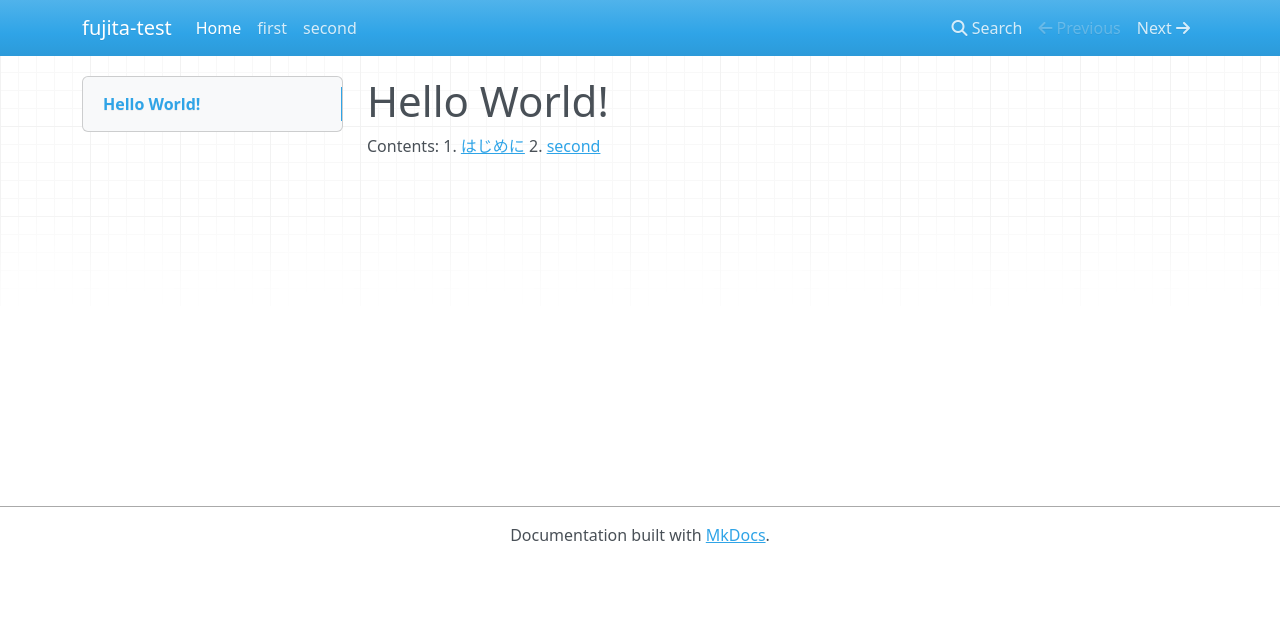
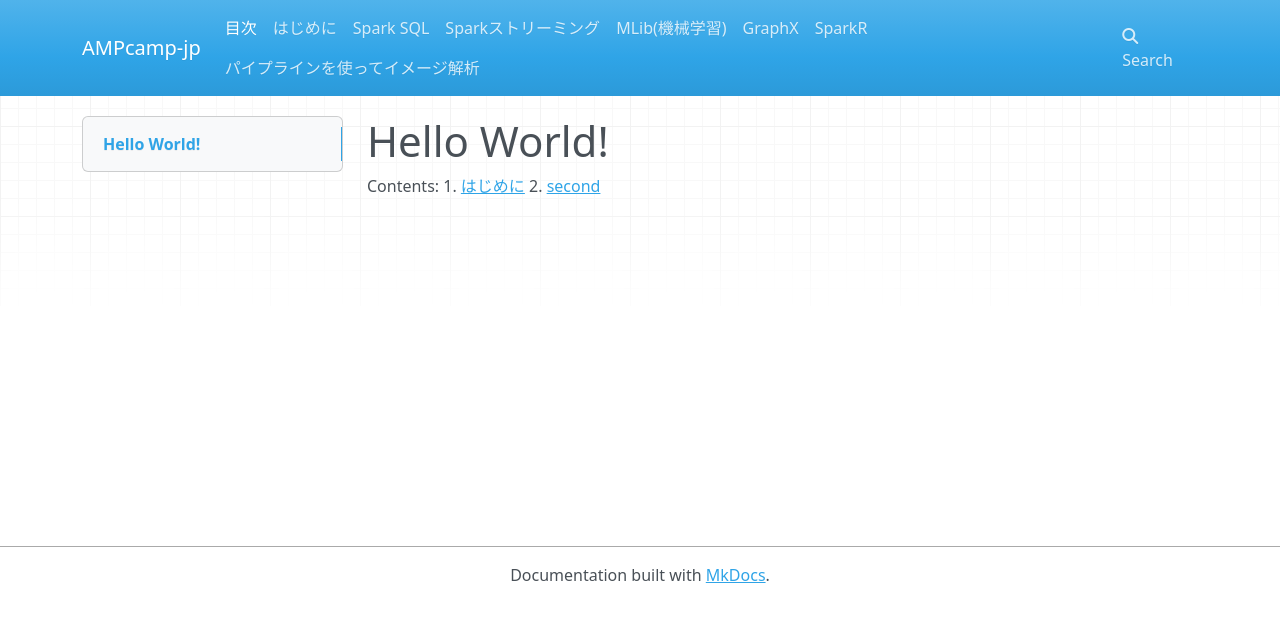
Before and after one commit to fujita-shintaro/RTD-fujita, an MkDocs documentation site: the page built from docs/index.md, in a window 1280 px wide. Shown: the top 622 px of the page. Built offline with MkDocs 1.6.1, drawn with Linux system fonts in a browser that asks for light colours; nearby versions of some CDN libraries; old or Windows-style settings are respelled for this version of MkDocs.

Commit message:
Update mkdocs.yml

```diff
--- a/mkdocs.yml
+++ b/mkdocs.yml
@@ -1,6 +1,11 @@
-site_name: fujita-test
+site_name: AMPcamp-jp
 
 pages:
-- Home: index.md
-- first: first.md
-- second: second.md
+- 目次: index.md
+- はじめに: introduction.md
+- Spark SQL: spark-sql.md
+- Sparkストリーミング: spark-streaming.md
+- MLib(機械学習): mllib.md
+- GraphX: graphx.md
+- SparkR: sparkr.md
+- パイプラインを使ってイメージ解析: pipeline.md
```
